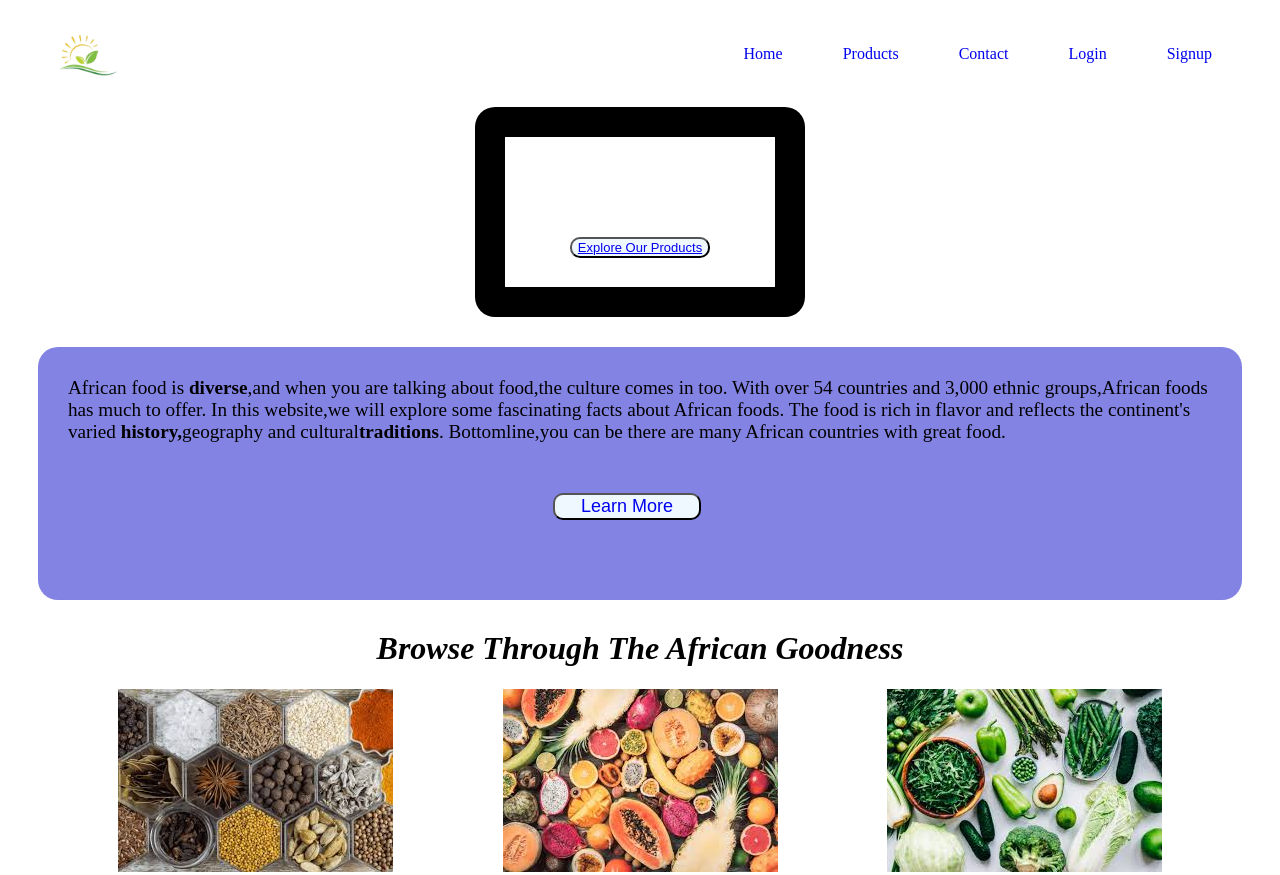
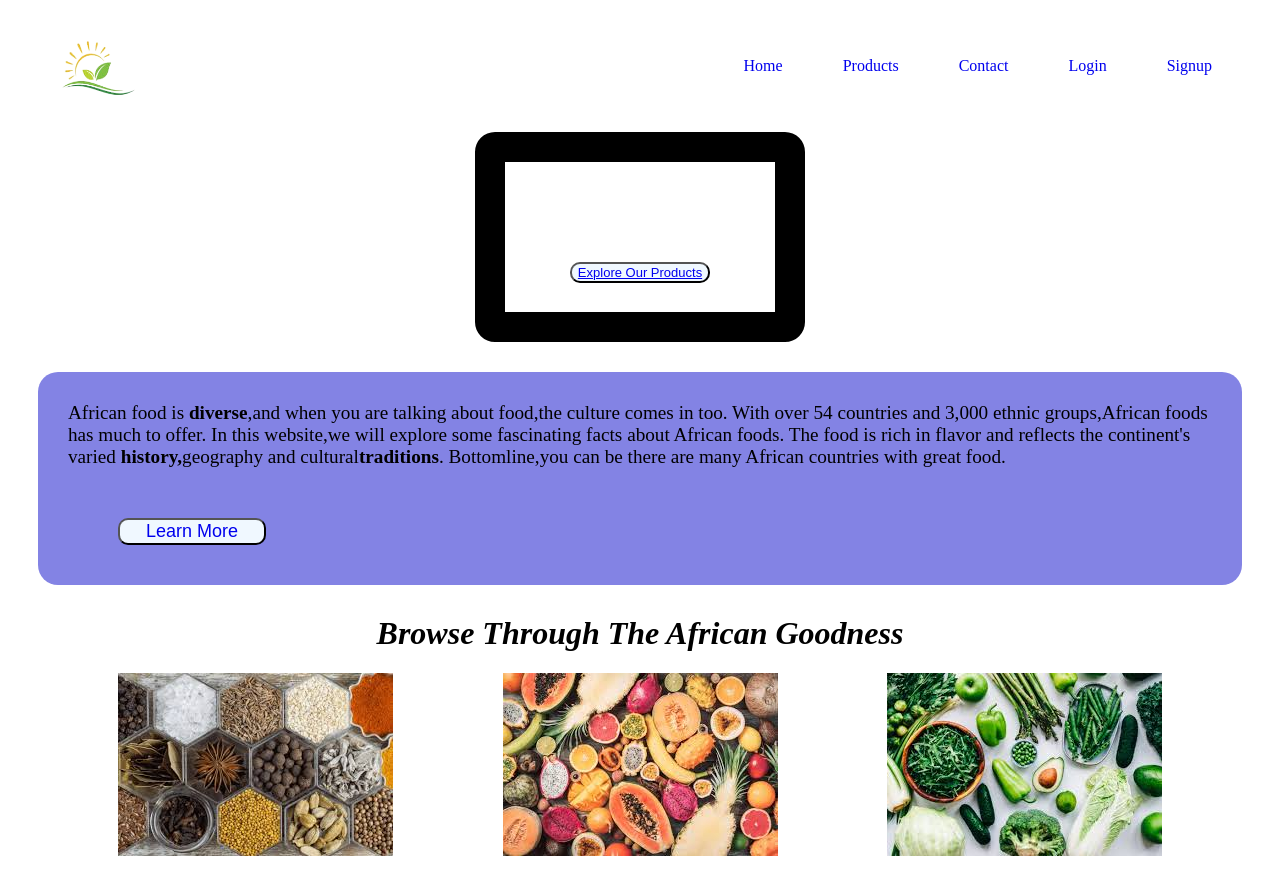
Before and after one commit to SANDIE16/T4G_Homework6, a plain HTML site: page index.html in a window 1280 px wide. Shown: the top 875 px of the page. Drawn offline with Linux system fonts and the light colour scheme.

Commit message:
modified index.html

```diff
--- a/index.html
+++ b/index.html
@@ -6,8 +6,12 @@
     <meta name="viewport" content="width=device-width, initial-scale=1.0">
     <title>homepage</title>
     <style>
-        .raw{background-color: #8383e4; border-radius: 20px;margin: 30px;
-        font-size: larger;padding: 30px;}
+        .raw{background-color: #8383e4;
+             border-radius: 20px;
+             margin: 30px;
+        font-size: larger;padding: 30px;
+
+    }
 
 
         .center_img{ background-image: url(images/firstpichome.jpeg);
@@ -37,10 +41,11 @@
             background-size: 50px;
             text-decoration: none;
         }
-    span{
-        padding-left: 435px;
+    .you{
+
         color: rgb(97, 95, 95);
-
+        margin-bottom:  10px;
+        margin-right: 150px;
 
 
     }
@@ -51,7 +56,8 @@
          }
     .logo{
         margin-right: auto;
-        width: 80px;
+        width: 100px;
+        height: 100px;
         /* height: 100px; */
 
     }
@@ -148,7 +154,7 @@
 
 
     <div class="center_img"><p>Taste The Raw Goodness Of Africa</p><button><a href="pages/product.html">Explore Our Products</a></button></div>
-   <p class="raw"> African food is <b>diverse</b>,and when you are talking about food,the culture comes in too. With over 54 countries and 3,000 ethnic groups,African foods has much to offer. In this website,we will explore some fascinating facts about African foods. The food is rich in flavor and reflects the continent's varied <b>history,</b>geography and cultural<b>traditions</b>. Bottomline,you can be there are many African countries with great food. <span><button><a href="pages/product.html" style="text-decoration: none; font-size: large;padding: 40px 20px;">Learn More</a></button></span>
+   <p class="raw"> African food is <b>diverse</b>,and when you are talking about food,the culture comes in too. With over 54 countries and 3,000 ethnic groups,African foods has much to offer. In this website,we will explore some fascinating facts about African foods. The food is rich in flavor and reflects the continent's varied <b>history,</b>geography and cultural<b>traditions</b>. Bottomline,you can be there are many African countries with great food. <button class="you"><a href="pages/product.html" style="text-decoration: none; font-size: large;padding: 40px 20px;">Learn More</a></button>
     <h1 class="browse">Browse Through The African Goodness</h1>
    <div class="big">
     <div><img src="images/spices.jpg" alt=""> <h3>African Spices</h3></div>
```
